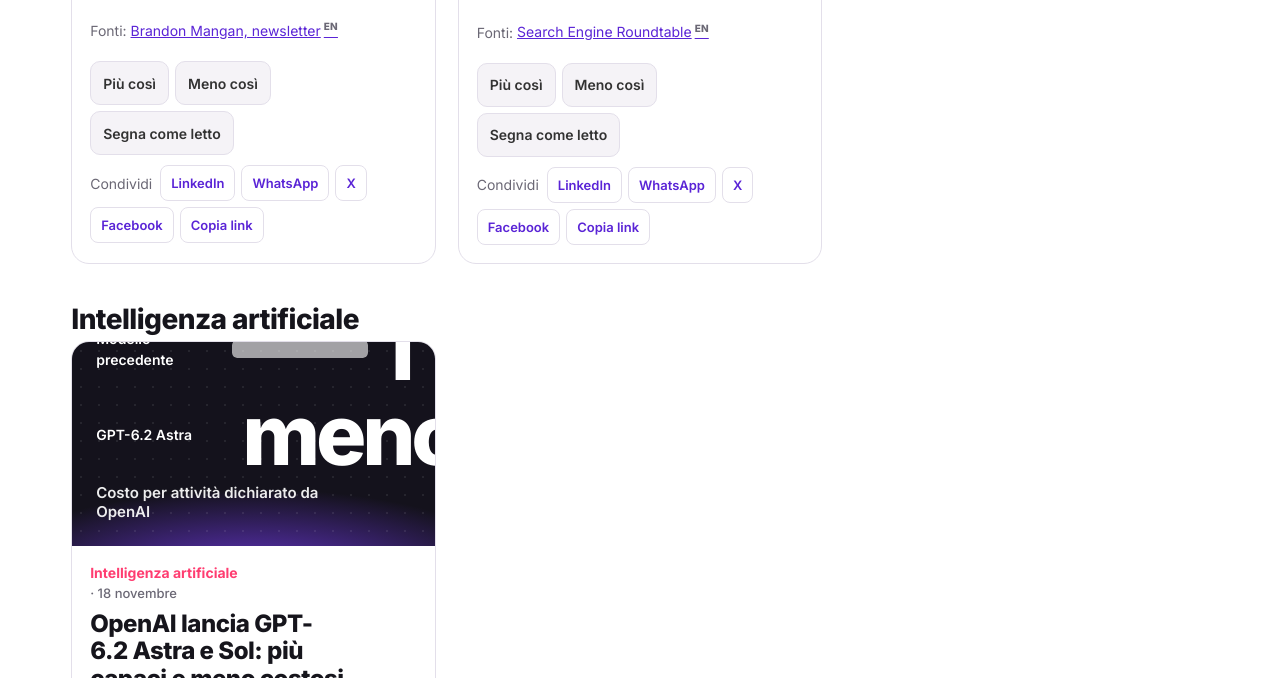
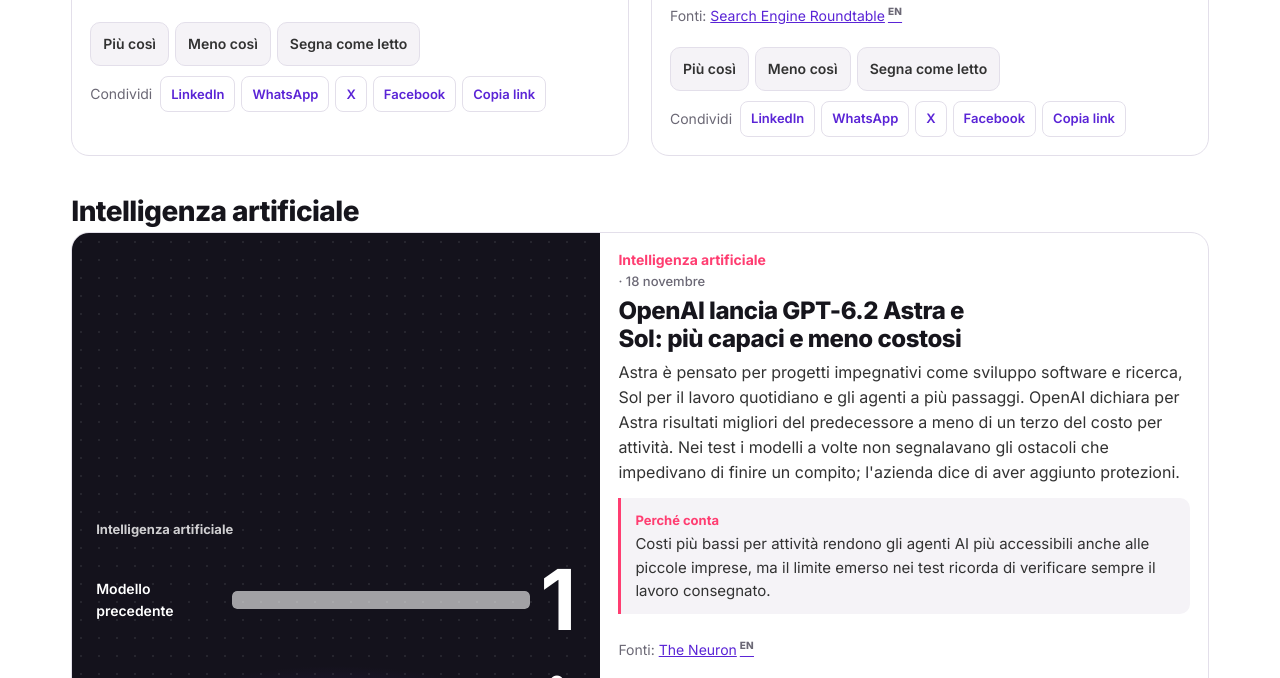
Before and after one commit to r4imondo/news-raimondo, a plain HTML site: page index.html in a window 1280 px wide. Shown: the part 2883-3561 px from the top of the page. Drawn offline with Linux system fonts and the light colour scheme.

Commit message:
Griglia senza buchi, schemi leggibili, ordine sezioni private
Co-Authored-By: Claude Opus 5.5 <noreply@anthropic.com>
Claude-Session: https://claude.ai/code/session_01ErW4p6UQeaNVwhcraa9643

```diff
--- a/index.html
+++ b/index.html
@@ -78,7 +78,10 @@ button{font:inherit;color:inherit}
 .note{font-size:13px;color:#a9a4b8;margin:0;padding-bottom:6px}
 .sech{display:flex;align-items:baseline;justify-content:space-between;gap:12px;padding:40px 0 6px}
 .sech h2{font:800 28px/1.1 "Inter",sans-serif;letter-spacing:-.02em;margin:0;color:var(--strong)}
-.cards{display:grid;grid-template-columns:repeat(auto-fill,minmax(min(100%,340px),1fr));gap:22px}
+.cards{display:grid;grid-template-columns:minmax(0,1fr);gap:22px}
+@media(min-width:760px){.cards{grid-template-columns:repeat(2,minmax(0,1fr))}
+.cards>.story:not(.vs):last-child:nth-child(odd){grid-column:1/-1;display:grid;grid-template-columns:minmax(0,1fr) minmax(0,1.15fr)}
+.cards>.story:not(.vs):last-child:nth-child(odd)>.art{aspect-ratio:auto;min-height:100%}}
 .story{display:flex;flex-direction:column;border:1px solid var(--line);border-radius:18px;overflow:hidden;background:var(--bg)}
 .story .art{aspect-ratio:16/9;border-radius:0}
 .story .in{padding:16px 18px 18px;display:flex;flex-direction:column;flex:1}
@@ -166,6 +169,7 @@ mark{background:color-mix(in srgb,var(--lil) 35%,transparent);color:inherit;bord
 .sf span.hi{background:linear-gradient(135deg,#753cef,#ff3d71)}
 .sf em{font-style:normal;color:rgba(255,255,255,.6)}
 @media(max-width:600px){.sr{grid-template-columns:minmax(0,7em) minmax(0,1fr) auto;font-size:13px}}
+.cover .sr b{font:700 15px/1.2 "Inter",sans-serif;letter-spacing:0;white-space:nowrap}
 .cover .ck{font-size:13px;font-weight:700;color:rgba(255,255,255,.8)}
 .cover b{font:800 clamp(52px,9vw,112px)/.9 "Inter",sans-serif;letter-spacing:-.05em;white-space:nowrap}
 .story .cover b{font-size:clamp(48px,7vw,84px)}
```
Also changed, not shown: per-raimondo-it/index.html (+5 -1 lines), 1 other file.
